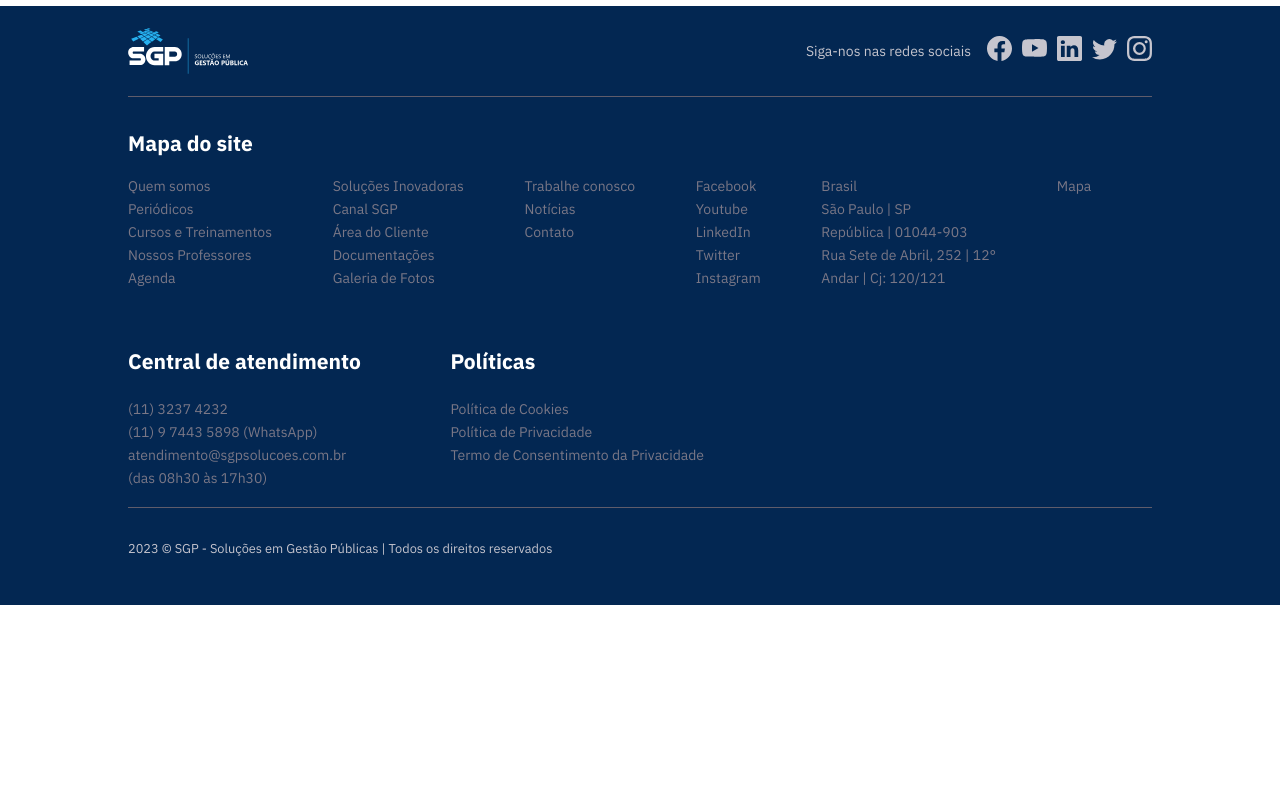
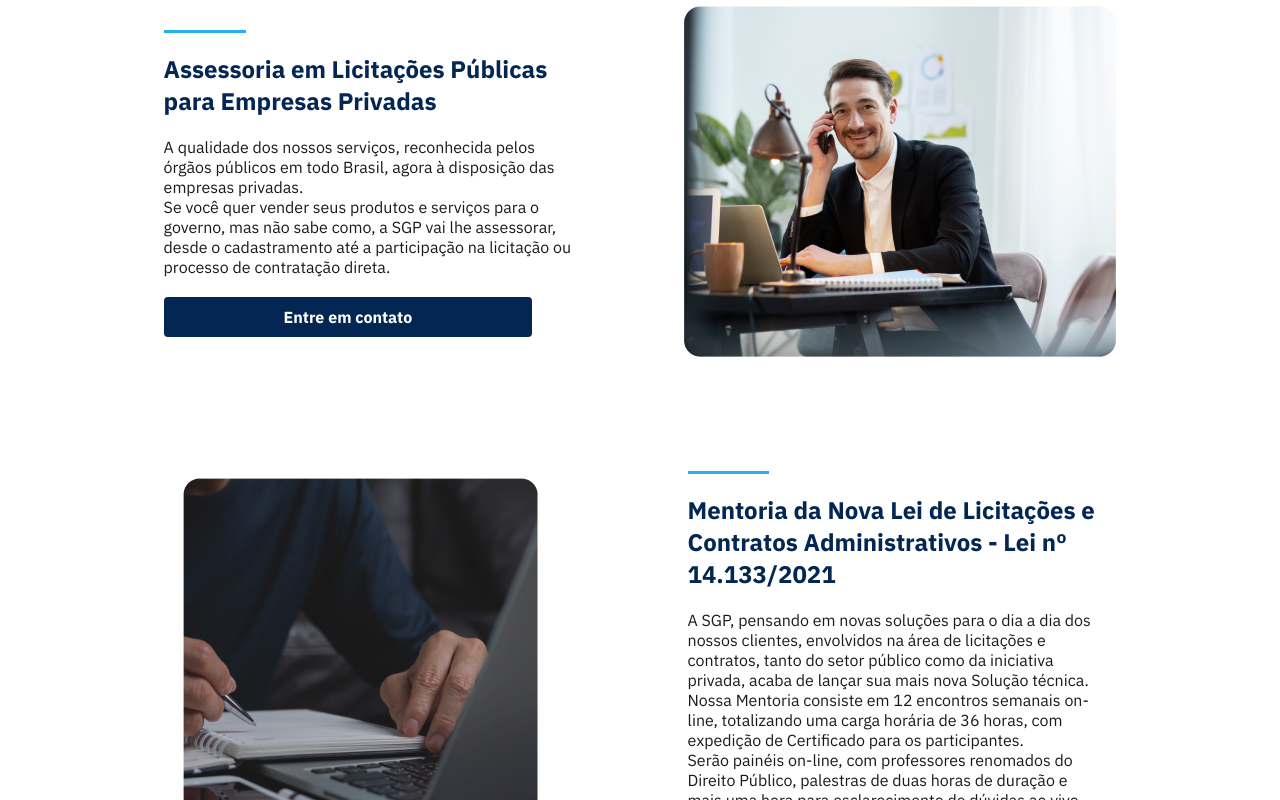
Before and after one commit to sgpgithub23/sgp, a Next.js app: page /solucoes-inovadoras in a window 1280 px wide. Shown: the part 3460-4260 px from the top of the page. Before the commit the page ends 4065 px from the top, so only its background shows below. Built offline with nearby package versions, Linux system fonts and the light colour scheme.

Commit message:
feat: adc sessao mentoria

```diff
--- a/pages/solucoes-inovadoras.tsx
+++ b/pages/solucoes-inovadoras.tsx
@@ -119,6 +119,34 @@ export default function SolucoesInovadoras() {
         </div>
       </section>
 
+      <section className={styles.informacoesAssesoriaMentoria}>
+        <div className={styles.assesoriaLicitacoes}>
+            <div className={styles.textos}>
+              <hr />
+              <h1>Assessoria em Licitações Públicas para Empresas Privadas</h1>
+              <p>A qualidade dos nossos serviços, reconhecida pelos órgãos públicos em todo Brasil, agora à disposição das empresas privadas.</p>
+              <p>Se você quer vender seus produtos e serviços para o governo, mas não sabe como, a SGP vai lhe assessorar, desde o cadastramento até a participação na licitação ou processo de contratação direta.</p>
+              <Button color="darkBlue" title="Entre em contato"/>
+            </div>
+          <div className={styles.img}>
+            <Image src="/images/solucoes-inovadoras/homem-no-telefone.webp" width={432} height={451} alt="Três mãos. Uma delas digitando em um notebook cinza, outra escrevendo em uma prancheta e a última está escrevendo e digitando" />
+          </div>
+        </div>
+        <div className={styles.mentoriaNovaLei}>
+          <div className={styles.img}>
+            <Image src="/images/solucoes-inovadoras/mao-escrevendo.webp" width={355} height={401} alt="Três mãos. Uma delas digitando em um notebook cinza, outra escrevendo em uma prancheta e a última está escrevendo e digitando" />
+          </div>
+          <div className={styles.textos}>
+            <hr />
+            <h1>Mentoria da Nova Lei de Licitações e Contratos Administrativos - Lei nº 14.133/2021</h1>
+            <p>A SGP, pensando em novas soluções para o dia a dia dos nossos clientes, envolvidos na área de licitações e contratos, tanto do setor público como da iniciativa privada, acaba de lançar sua mais nova Solução técnica.</p>
+            <p>Nossa Mentoria consiste em 12 encontros semanais on-line, totalizando uma carga horária de 36 horas, com expedição de Certificado para os participantes.</p>
+            <p>Serão painéis on-line, com professores renomados do Direito Público, palestras de duas horas de duração e mais uma hora para esclarecimento de dúvidas ao vivo sobre o tema abordado.</p>
+            <Button color="darkBlue" title="Entre em contato"/>
+          </div>
+        </div>
+      </section>
+
       <FooterCompleto />
 
 
--- a/styles/SolucoesInovadoras.module.scss
+++ b/styles/SolucoesInovadoras.module.scss
@@ -297,9 +297,71 @@
             }
         }
     }
-}
+
+    & > .informacoesAssesoriaMentoria {
+        width: 80%;
+        display: flex;
+        flex-direction: column;
+        gap: 70px;
 
 
+        & > .assesoriaLicitacoes, .mentoriaNovaLei {
+            display: flex;
+            justify-content: space-around;
+            align-items: center;
+            gap: 40px;
+            height: auto;
+            margin-bottom: 40px;
+
+            & > .textos {
+                width: 40%;
+                display: flex;
+                flex-direction: column;
+                justify-content: center;
+
+                hr {
+                    width: 20%;
+                    height: 3px;
+                    background-color: $blue-100;
+                    border: 1px solid $blue-100;
+                    margin-bottom: 20px;
+                }
+
+                h1 {
+                    color: $dark-blue-100;
+                    margin-bottom: 20px;
+                }
+
+                p {
+                    color: rgba(black, 0.9);
+                }
+
+                button {
+                    width: 80%;
+                    margin-top: 20px;
+
+                }
+            }
+
+            & > .img {
+                height: 100%;
+
+                > img {
+                    max-width: 100%;
+                    height: auto;
+                }
+            }
+        }
+
+        & > .assesoriaLicitacoes {
+            & > .textos {
+                button {
+                    width: 90%;
+                }
+            }
+        }
+    }
+}
 
 
 @media (max-width: 1145px) {
@@ -364,9 +426,84 @@
                 }
             }
         }
+
+        & > .informacoesAssesoriaMentoria {
+
+            & > .assesoriaLicitacoes, .mentoriaNovaLei {
+
+                & > .textos {
+                    width: 50%;
+
+                    button {
+                        width: 100%;
+                        margin-top: 20px;
+
+                    }
+                }
+
+            }
+        }
     }
 }
 
+@media (max-width: 920px) {
+    .main {
+        & > .informacoesAssesoriaMentoria {
+            width: 80%;
+            display: flex;
+            flex-direction: column;
+            gap: 70px;
+
+
+            & > .assesoriaLicitacoes, .mentoriaNovaLei {
+                display: flex;
+                justify-content: space-around;
+                align-items: center;
+                flex-direction: column;
+                gap: 40px;
+                height: auto;
+                margin-bottom: 40px;
+                width: 100%;
+
+                & > .textos {
+                    width: 100%;
+
+                    display: flex;
+                    flex-direction: column;
+                    justify-content: center;
+                    // align-items: center;
+
+                    hr {
+                        width: 10%;
+                        height: 3px;
+                        background-color: $blue-100;
+                        border: 1px solid $blue-100;
+                        margin-bottom: 20px;
+                    }
+
+                    button {
+                        width: 50%;
+                        margin-top: 20px;
+                        margin-left: 0;
+                    }
+                }
+
+                & > .img {
+
+                    > img {
+                        max-width: 100%;
+                        height: auto;
+                    }
+                }
+            }
+
+            & > .mentoriaNovaLei  {
+                flex-direction: column-reverse;
+            }
+
+        }
+    }
+}
 
 @media (max-width: 861px) {
     .content {
@@ -387,7 +524,6 @@
 
     }
 }
-
 
 @media (max-width: 625px) {
     .content {
@@ -645,7 +781,7 @@
     }
 }
 
-@media (max-width: 475px) {
+@media (max-width: 490px) {
     .main {
 
         & > .content {
@@ -707,5 +843,60 @@
                 }
             }
         }
+
+        & > .informacoesAssesoriaMentoria {
+            width: 80%;
+            display: flex;
+            flex-direction: column;
+            gap: 70px;
+
+
+            & > .assesoriaLicitacoes, .mentoriaNovaLei {
+                display: flex;
+                justify-content: space-around;
+                align-items: center;
+                flex-direction: column;
+                gap: 40px;
+                height: auto;
+                margin-bottom: 40px;
+                width: 100%;
+
+                & > .textos {
+                    width: 100%;
+
+                    display: flex;
+                    flex-direction: column;
+                    justify-content: center;
+                    // align-items: center;
+
+                    hr {
+                        width: 10%;
+                        height: 3px;
+                        background-color: $blue-100;
+                        border: 1px solid $blue-100;
+                        margin-bottom: 20px;
+                    }
+
+                    button {
+                        width: 100%;
+                        margin-top: 20px;
+                        margin-left: 0;
+                    }
+                }
+
+                & > .img {
+
+                    > img {
+                        max-width: 100%;
+                        height: auto;
+                    }
+                }
+            }
+
+            & > .mentoriaNovaLei  {
+                flex-direction: column-reverse;
+            }
+
+        }
     }
 }
```
